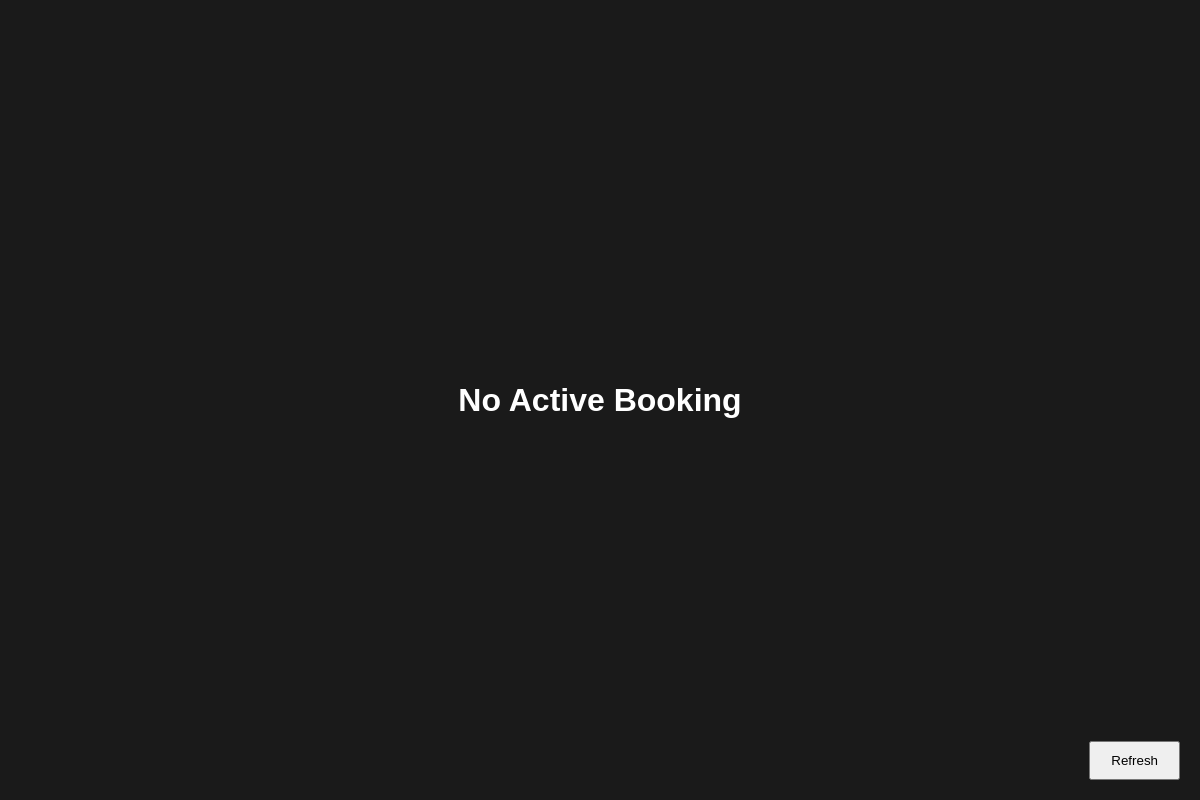
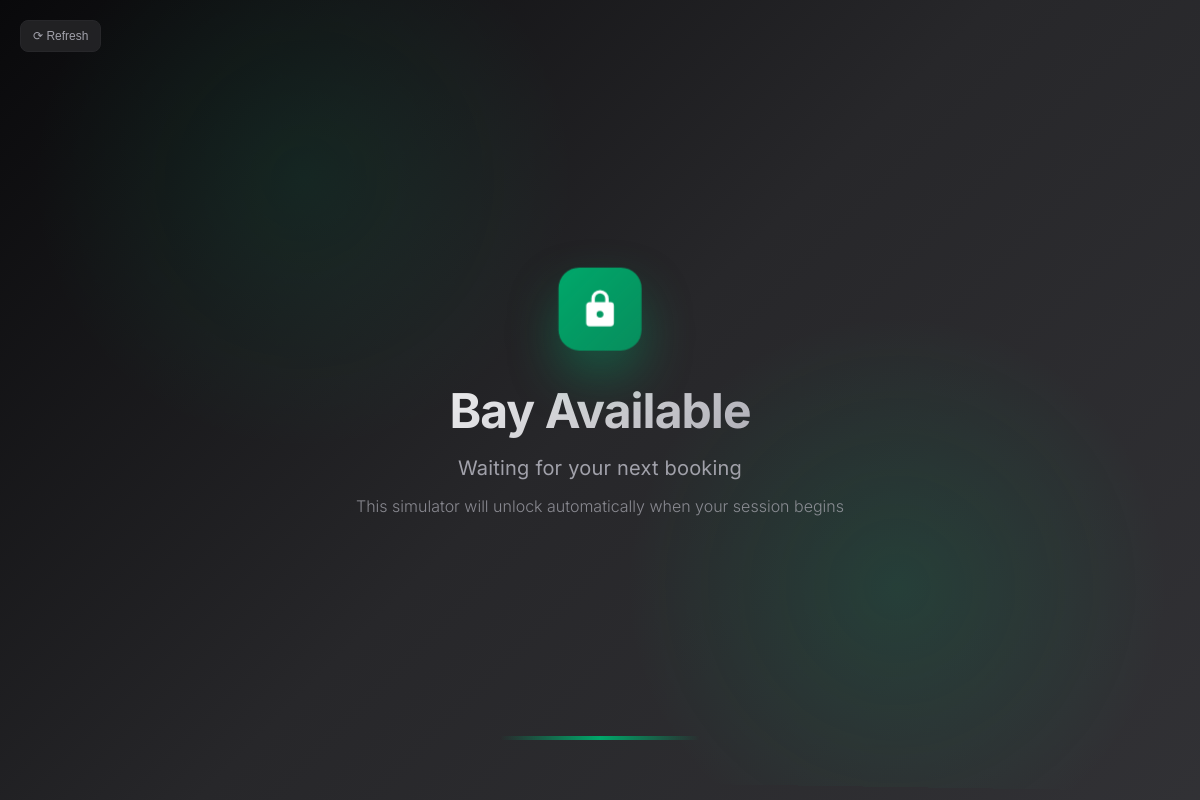
Before and after one commit to peymannaderi10/GolfLabsKiosk, an Electron app: page index.html in a window 1200 px wide. Drawn offline with Linux system fonts and the light colour scheme; no server answers.

Commit message:
split css

```diff
--- a/index.html
+++ b/index.html
@@ -3,59 +3,25 @@
 <head>
     <meta charset="UTF-8">
     <title>Golf Labs Kiosk</title>
-    <style>
-        html, body {
-            background: transparent;
-            margin: 0;
-            padding: 0;
-            font-family: sans-serif;
-            color: white;
-            overflow: hidden;
-        }
-
-        #lock-screen {
-            background-color: #1a1a1a;
-            display: flex;
-            flex-direction: column;
-            justify-content: center;
-            align-items: center;
-            height: 100vh;
-            width: 100vw;
-            position: absolute;
-            top: 0;
-            left: 0;
-            z-index: 100;
-        }
-
-        #unlock-screen {
-            display: none;
-            height: 100vh;
-            width: 100vw;
-            border: 5px solid green;
-            box-sizing: border-box;
-        }
-
-        #countdown {
-            position: fixed;
-            top: 10px;
-            right: 10px;
-            background-color: rgba(0,0,0,0.5);
-            padding: 10px;
-            border-radius: 5px;
-        }
-
-        #refresh-button {
-            position: fixed;
-            bottom: 20px;
-            right: 20px;
-            padding: 10px 20px;
-        }
-    </style>
+    <link rel="stylesheet" href="styles.css">
 </head>
 <body>
     <div id="lock-screen">
-        <h1>No Active Booking</h1>
-        <button id="refresh-button">Refresh</button>
+        <button id="refresh-button">⟳ Refresh</button>
+
+        <div class="lock-content">
+            <div class="lock-icon">
+                <svg viewBox="0 0 24 24">
+                    <path d="M12,17A2,2 0 0,0 14,15C14,13.89 13.1,13 12,13A2,2 0 0,0 10,15A2,2 0 0,0 12,17M18,8A2,2 0 0,1 20,10V20A2,2 0 0,1 18,22H6A2,2 0 0,1 4,20V10C4,8.89 4.9,8 6,8H7V6A5,5 0 0,1 12,1A5,5 0 0,1 17,6V8H18M12,3A3,3 0 0,0 9,6V8H15V6A3,3 0 0,0 12,3Z"/>
+                </svg>
+            </div>
+
+            <h1 class="main-title">Bay Available</h1>
+            <p class="subtitle">Waiting for your next booking</p>
+            <p class="status-text">This simulator will unlock automatically when your session begins</p>
+        </div>
+
+        <div class="golf-accent"></div>
     </div>
 
     <div id="unlock-screen">
--- /dev/null
+++ b/styles.css
@@ -0,0 +1,183 @@
+@import url('https://fonts.googleapis.com/css2?family=Inter:wght@300;400;500;600;700&display=swap');
+
+:root {
+    /* GolfLabs Brand Colors */
+    --primary: 158 100% 33%; /* #00A36C */
+    --primary-foreground: 0 0% 100%; /* White */
+    --background-dark: 240 10% 3.9%; /* Dark Gray */
+    --foreground: 0 0% 98%; /* Almost White */
+    --muted: 240 3.7% 15.9%;
+    --muted-foreground: 240 5% 64.9%;
+    --border: 240 3.7% 15.9%;
+}
+
+html, body {
+    background: transparent;
+    margin: 0;
+    padding: 0;
+    font-family: 'Inter', -apple-system, BlinkMacSystemFont, 'Segoe UI', sans-serif;
+    color: white;
+    overflow: hidden;
+    -webkit-font-smoothing: antialiased;
+    -moz-osx-font-smoothing: grayscale;
+}
+
+#lock-screen {
+    background: linear-gradient(135deg, hsl(var(--background-dark)) 0%, hsl(var(--muted)) 50%, hsl(240 3.7% 20%) 100%);
+    display: flex;
+    flex-direction: column;
+    justify-content: center;
+    align-items: center;
+    height: 100vh;
+    width: 100vw;
+    position: absolute;
+    top: 0;
+    left: 0;
+    z-index: 100;
+    position: relative;
+}
+
+/* Animated background pattern */
+#lock-screen::before {
+    content: '';
+    position: absolute;
+    top: 0;
+    left: 0;
+    right: 0;
+    bottom: 0;
+    background-image:
+        radial-gradient(circle at 25% 25%, hsl(var(--primary) / 0.1) 0%, transparent 25%),
+        radial-gradient(circle at 75% 75%, hsl(var(--primary) / 0.15) 0%, transparent 25%);
+    animation: float 20s ease-in-out infinite;
+}
+
+@keyframes float {
+    0%, 100% { transform: translateY(0px) rotate(0deg); }
+    33% { transform: translateY(-20px) rotate(1deg); }
+    66% { transform: translateY(10px) rotate(-1deg); }
+}
+
+.lock-content {
+    text-align: center;
+    z-index: 10;
+    position: relative;
+}
+
+.lock-icon {
+    width: 80px;
+    height: 80px;
+    margin: 0 auto 32px auto; /* Center the icon */
+    background: linear-gradient(135deg, hsl(var(--primary)), hsl(var(--primary) / 0.8));
+    border-radius: 20px;
+    display: flex;
+    align-items: center;
+    justify-content: center;
+    box-shadow: 0 20px 40px hsl(var(--primary) / 0.3);
+    animation: pulse 3s ease-in-out infinite;
+}
+
+@keyframes pulse {
+    0%, 100% {
+        transform: scale(1);
+        box-shadow: 0 20px 40px hsl(var(--primary) / 0.3);
+    }
+    50% {
+        transform: scale(1.05);
+        box-shadow: 0 25px 50px hsl(var(--primary) / 0.4);
+    }
+}
+
+.lock-icon svg {
+    width: 40px;
+    height: 40px;
+    fill: white;
+}
+
+.main-title {
+    font-size: 48px;
+    font-weight: 700;
+    margin: 0 0 16px 0;
+    background: linear-gradient(135deg, hsl(var(--foreground)), hsl(var(--muted-foreground)));
+    background-clip: text;
+    -webkit-background-clip: text;
+    -webkit-text-fill-color: transparent;
+    letter-spacing: -0.02em;
+}
+
+.subtitle {
+    font-size: 20px;
+    font-weight: 400;
+    color: hsl(var(--muted-foreground));
+    margin: 0 0 8px 0;
+    letter-spacing: 0.01em;
+}
+
+.status-text {
+    font-size: 16px;
+    color: hsl(var(--muted-foreground) / 0.8);
+    font-weight: 300;
+}
+
+#unlock-screen {
+    display: none;
+    height: 100vh;
+    width: 100vw;
+    border: 5px solid hsl(var(--primary));
+    box-sizing: border-box;
+    background: rgba(0, 0, 0, 0.1);
+}
+
+#countdown {
+    position: fixed;
+    top: 20px;
+    right: 20px;
+    background: hsl(var(--background-dark) / 0.9);
+    backdrop-filter: blur(10px);
+    padding: 16px 20px;
+    border-radius: 12px;
+    border: 1px solid hsl(var(--border));
+    font-family: 'Inter', sans-serif;
+    font-weight: 500;
+    box-shadow: 0 8px 32px hsl(var(--background-dark) / 0.5);
+    color: hsl(var(--foreground));
+}
+
+#refresh-button {
+    position: fixed;
+    top: 20px;
+    left: 20px;
+    padding: 8px 12px;
+    background: hsl(var(--muted) / 0.8);
+    backdrop-filter: blur(10px);
+    border: 1px solid hsl(var(--border));
+    border-radius: 8px;
+    color: hsl(var(--muted-foreground));
+    font-size: 12px;
+    font-weight: 500;
+    cursor: pointer;
+    transition: all 0.2s ease;
+    z-index: 1000;
+}
+
+#refresh-button:hover {
+    background: hsl(var(--muted) / 0.9);
+    color: hsl(var(--foreground));
+    transform: translateY(-1px);
+    box-shadow: 0 4px 12px hsl(var(--background-dark) / 0.3);
+}
+
+#refresh-button:active {
+    transform: translateY(0);
+}
+
+/* Golf-themed decorative elements using brand color */
+.golf-accent {
+    position: absolute;
+    bottom: 60px;
+    left: 50%;
+    transform: translateX(-50%);
+    width: 200px;
+    height: 4px;
+    background: linear-gradient(90deg, transparent, hsl(var(--primary)), transparent);
+    border-radius: 2px;
+}
```
